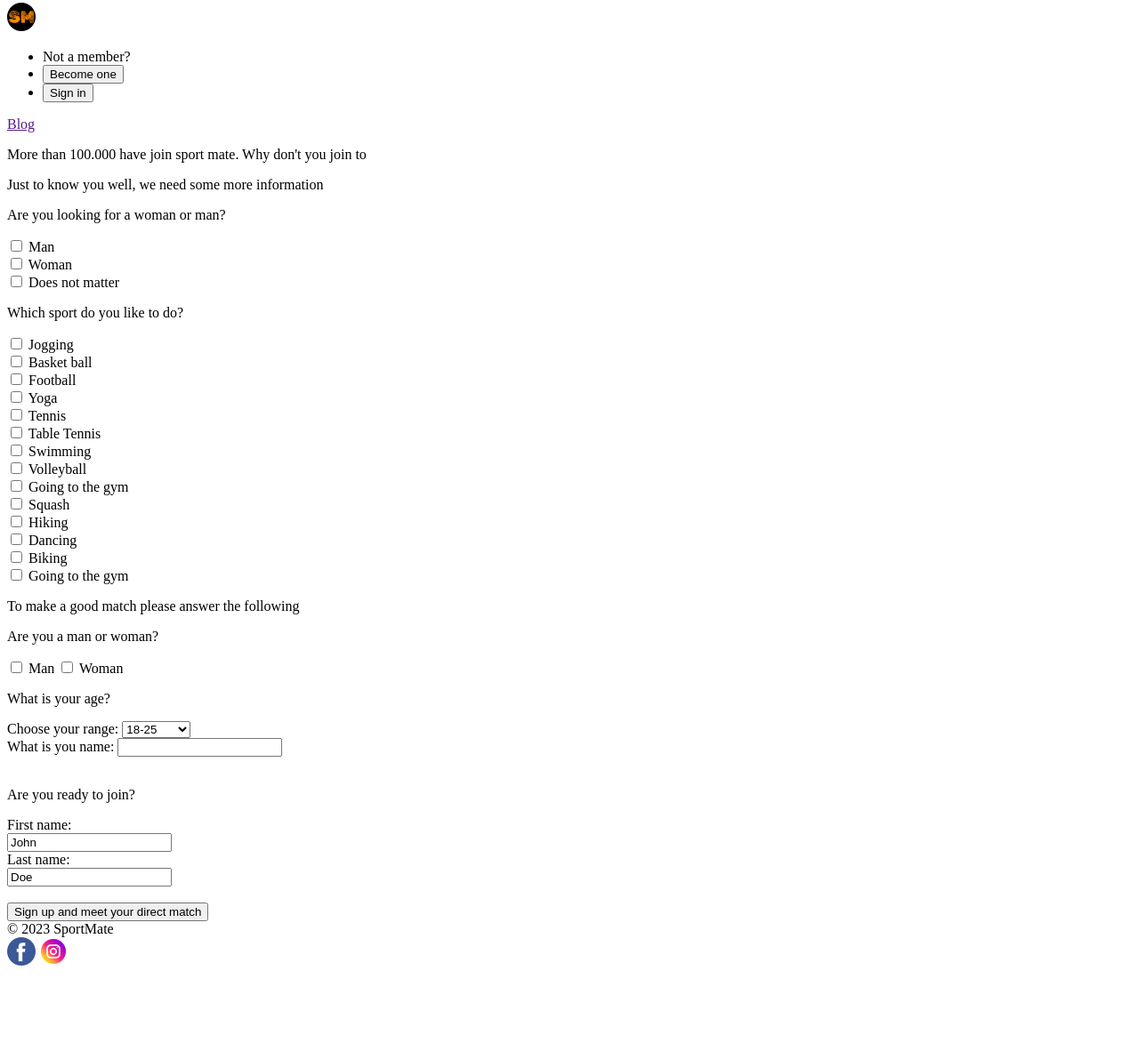
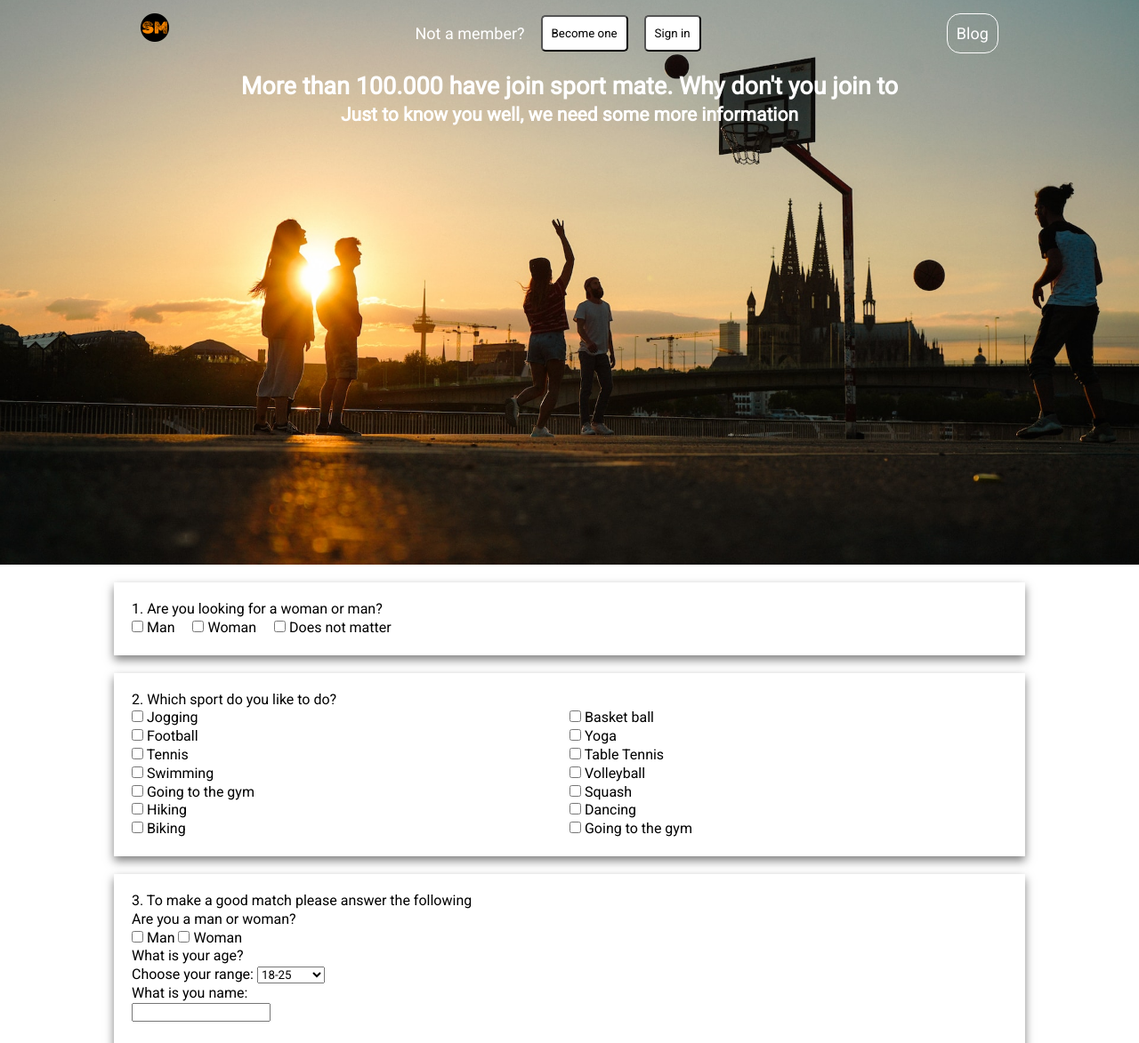
Before and after one commit to VanDallaris/Project-1-WCS, a plain HTML site: page register.html in a window 1280 px wide. Shown: the part 5-1178 px from the top of the page at 89% size. Before the commit the page ends 1103 px from the top, so only its background shows below. Drawn offline with Linux system fonts and the light colour scheme.

```diff
--- /dev/null
+++ b/blog.css
@@ -0,0 +1,43 @@
+* {
+    margin: 0;
+    padding: 0;
+    box-sizing: border-box;
+    font-family: 'Roboto', sans-serif;
+}
+
+body {
+    background-image: url(images/valentin-bolder-KF7Cx94z8-4-unsplash.jpg);
+    color: white;
+}
+
+.container {
+    display: flex;
+    flex-direction: row;
+    justify-content: center;
+    flex-wrap: wrap;
+    align-items: center;
+    width: 100%;
+
+    gap: 20px;
+}
+
+.card {
+    box-shadow: 0px 5px 10px 0px rgba(8, 8, 8, 0.5);
+    padding: 20px;
+    width: 325px;
+    height: 600px;
+    background-color: white;
+    color: black;
+}
+
+.search-bar {
+    display: flex;
+    flex-direction: column;
+    margin-top: 10px;
+    gap: 5px;
+}
+
+.readmore {
+    color: brown;
+    padding: 10px;
+}
--- /dev/null
+++ b/register.css
@@ -0,0 +1,71 @@
+header {
+    background-image: none;
+}
+
+.top-header {
+    background-image: url(images/valentin-bolder-KF7Cx94z8-4-unsplash.jpg) ;
+    background-repeat: no-repeat;
+}
+
+
+
+/* body {
+    background-image: url(images/valentin-bolder-KF7Cx94z8-4-unsplash.jpg) ;
+    background-repeat: no-repeat;
+
+
+} */
+
+main {
+   display: flex;
+   flex-direction: column;
+   justify-content: center;
+}
+
+.heading-reg {
+    text-align: center;
+}
+
+.choice {
+    display: flex;
+    gap:20px;
+}
+
+.box {
+    background-color: white;
+    color: black;
+    box-shadow: 0px 5px 10px 0px rgba(0, 0, 0, 0.5);
+    padding: 20px;
+    width: 80%;
+    height:fit-content;
+    margin: 0 auto;
+    margin-top: 20px;
+}
+
+.grid {
+    display: grid;
+    grid-template-columns: repeat(2, 1fr);
+}
+
+.join-us {
+    background-color: white;
+    color: black;
+    box-shadow: 0px 5px 10px 0px rgba(0, 0, 0, 0.5);
+    padding: 20px;
+    width: 80%;
+    height:fit-content;
+    margin: 0 auto;
+    margin-top: 20px;
+}
+
+.btn-sign {
+    margin-top: 5px;
+    padding: 10px;
+    border-radius: 5px;
+    background-color: #0d86ff;
+    margin-left: 155px;
+}
+
+footer {
+    color: black;
+}
--- a/register.html
+++ b/register.html
@@ -5,133 +5,110 @@
     <meta name="viewport" content="width=device-width, initial-scale=1.0" />
     <title>Register</title>
     <link rel="icon" href="logo.ico" />
+    <link rel="stylesheet" href="style.css" />
+    <link rel="stylesheet" href="register.css">
+    <link rel="preconnect" href="https://fonts.googleapis.com" />
+    <link rel="preconnect" href="https://fonts.gstatic.com" crossorigin />
+    <link
+      href="https://fonts.googleapis.com/css2?family=Abril+Fatface&family=Inter:wght@200&family=Merriweather:ital@0;1&family=Open+Sans:wght@300&family=Roboto:wght@100;300;400&family=Work+Sans:wght@400;500;800&display=swap"
+      rel="stylesheet"
+    />
   </head>
   <body>
+    <header class="top-header">
       <nav class="nav">
         <a href="index.html" class="header__logo">
           <img src="favicon-32x32.png" alt="logo SportMate" />
         </a>
         <ul class="list">
-        <li>Not a member?</li>
+          <li class="left">Not a member?</li>
           <li>
-          <a href=""><button>Become one</button></a>
+            <a href="register.html"><button class="btn">Become one</button></a>
           </li>
           <li>
-          <a href=""><button>Sign in</button></a>
+            <a href="sign-in.html"><button class="btn">Sign in</button></a>
           </li>
         </ul>
-      <a href="">Blog</a>
+        <a href="blog.html" class="blog">Blog</a>
       </nav>
+      <h2 class="heading-reg">More than 100.000 have join sport mate. Why don't you join to</h2>
+      <h3 class="heading-reg">Just to know you well, we need some more information</h3>
+    </header>
     <main>
-      <header>
-        <p>More than 100.000 have join sport mate. Why don't you join to</p>
-      </header>
-      <section>
-        <div>
-          <p>Just to know you well, we need some more information</p>
-        </div>
-        <div>
-          <p>Are you looking for a woman or man?</p>
-          <div>
+
+      <div class="box">
+        <p>1. Are you looking for a woman or man?</p>
+        <div class="choice">
           <label for="">
             <input type="checkbox" />
             <span>Man</span>
           </label>
-          </div>
-          <div>
           <label for="">
             <input type="checkbox" />
             <span>Woman</span>
           </label>
-          </div>
-          <div>
           <label for="">
             <input type="checkbox" />
             <span>Does not matter</span>
           </label>
         </div>
       </div>
-        <div>
-          <p>Which sport do you like to do?</p>
-          <div>
+
+      <div class="box">
+        <p>2. Which sport do you like to do?</p>
+        <div class="grid">
           <label for="">
             <input type="checkbox" />
             <span>Jogging</span>
           </label>
-          </div>
-          <div>
           <label for="">
             <input type="checkbox" />
             <span>Basket ball</span>
           </label>
-          </div>
-          <div>
           <label for="">
             <input type="checkbox" />
             <span>Football</span>
           </label>
-          </div>
-          <div>
           <label for="">
             <input type="checkbox" />
             <span>Yoga</span>
           </label>
-          </div>
-          <div>
           <label for="">
             <input type="checkbox" />
             <span>Tennis</span>
           </label>
-          </div>
-          <div>
           <label for="">
             <input type="checkbox" />
             <span>Table Tennis</span>
           </label>
-          </div>
-          <div>
           <label for="">
             <input type="checkbox" />
             <span>Swimming</span>
           </label>
-          </div>
-          <div>
           <label for="">
             <input type="checkbox" />
             <span>Volleyball</span>
           </label>
-          </div>
-          <div>
           <label for="">
             <input type="checkbox" />
             <span>Going to the gym</span>
           </label>
-          </div>
-          <div>
           <label for="">
             <input type="checkbox" />
             <span>Squash</span>
           </label>
-          </div>
-          <div>
           <label for="">
             <input type="checkbox" />
             <span>Hiking</span>
           </label>
-          </div>
-          <div>
           <label for="">
             <input type="checkbox" />
             <span>Dancing</span>
           </label>
-          </div>
-          <div>
           <label for="">
             <input type="checkbox" />
             <span>Biking</span>
           </label>
-          </div>
-          <div>
           <label for="">
             <input type="checkbox" />
             <span>Going to the gym</span>
@@ -139,12 +116,10 @@
         </div>
       </div>
 
-        <div>
-          <p>To make a good match please answer the following</p>
-          <div>
+      <div class="box">
+        <p>3. To make a good match please answer the following</p>
         <div>
           <p>Are you a man or woman?</p>
-              <div>
           <label for="">
               <input type="checkbox" />
               <span>Man</span>
@@ -154,10 +129,8 @@
               <span>Woman</span>
           </label>
         </div>
-            </div>
         <div>
           <p>What is your age?</p>
-              <div>
           <form>
             <label for="age">Choose your range:</label>
               <select name="age">
@@ -167,33 +140,28 @@
                   <option>above 50</option>
               </select>
         </div>
-            </div>
+
         <div>
-
           <form>
-                  <label for="fname">What is you name:</label>
+            <label for="fname">What is you name:</label><br>
             <input type="text" id="fname" name="fname"><br><br>
-                </form>
-
-            </div>
-            <div>
-              <p>Are you ready to join?</p>
-              <div>
-                <form action="/action_page.php">
-                  <label for="fname">First name:</label><br>
-                  <input type="text" id="fname" name="fname" value="John"><br>
-                  <label for="lname">Last name:</label><br>
-                  <input type="text" id="lname" name="lname" value="Doe"><br><br>
-
           </form>
         </div>
       </div>
+
+      <div class="join-us">
+        <p>4. Are you ready to join?</p>
+          <form action="">
+              <label for="fname">First name:</label><br>
+              <input type="text"><br>
+              <label for="lname">Last name:</label><br>
+              <input type="text"><br><br>
+          </form>
+      </div>
       <div>
-              <button>Sign up and meet your direct match</button>
+        <button class="btn-sign">Sign up and meet your direct match</button>
       </div>
     </div>
-        </div>
-      </section>
   </main>
   <footer>
         <div>&copy; 2023 SportMate</div>
--- a/sign-in.css
+++ b/sign-in.css
@@ -5,8 +5,6 @@
     font-family: 'Roboto', sans-serif;
     line-height: 1.3;
 }
-
-
 
 .top-header{
     display: flex;
```
Also changed, not shown: blog.html (+68 -23 lines). Lines whose indentation alone changed are shown as unchanged.
